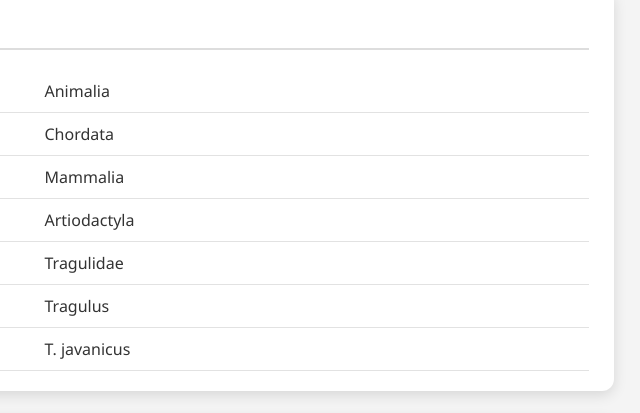
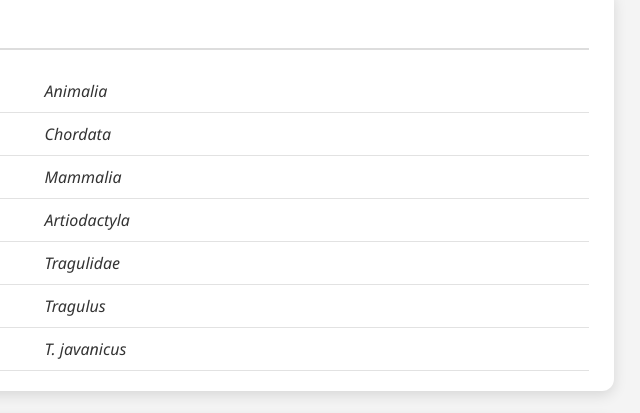
Before and after one commit to PKB25-arc/PraktikumBiologi., a plain HTML site: page kancil5.html in a window 1280 px wide. Shown: the part 178-591 px from the top of the page, 476-1116 px from the left. Drawn offline with Linux system fonts and the light colour scheme.

Commit message:
Update kancil5.html

```diff
--- a/kancil5.html
+++ b/kancil5.html
@@ -47,13 +47,14 @@
         <div class="card">
             <h2>Klasifikasi Taksonomi</h2>
             <table>
-                <tr><td><strong>Kingdom</strong></td><td>Animalia</td></tr>
-                <tr><td><strong>Phylum</strong></td><td>Chordata</td></tr>
-                <tr><td><strong>Class</strong></td><td>Mammalia</td></tr>
-                <tr><td><strong>Order</strong></td><td>Artiodactyla</td></tr>
-                <tr><td><strong>Family</strong></td><td>Tragulidae</td></tr>
-                <tr><td><strong>Genus</strong></td><td>Tragulus</td></tr>
-                <tr><td><strong>Species</strong></td><td>T. javanicus</td></tr>
+      <tr><td><strong>Kingdom</strong></td><td><i>Animalia</i></td></tr>
+<tr><td><strong>Phylum</strong></td><td><i>Chordata</i></td></tr>
+<tr><td><strong>Class</strong></td><td><i>Mammalia</i></td></tr>
+<tr><td><strong>Order</strong></td><td><i>Artiodactyla</i></td></tr>
+<tr><td><strong>Family</strong></td><td><i>Tragulidae</i></td></tr>
+<tr><td><strong>Genus</strong></td><td><i>Tragulus</i></td></tr>
+<tr><td><strong>Species</strong></td><td><i>T. javanicus</i></td></tr>
+
             </table>
         </div>
 
@@ -106,4 +107,5 @@
     </div>
 
 </body>
+
 </html>
```
